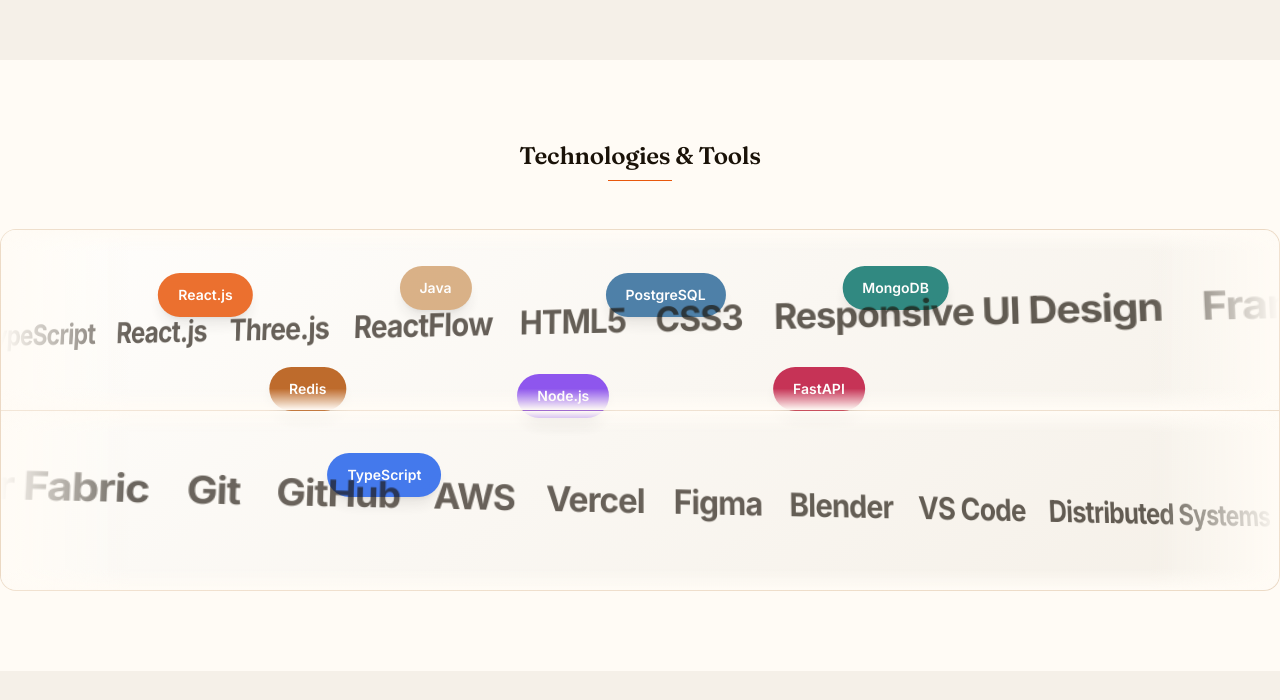
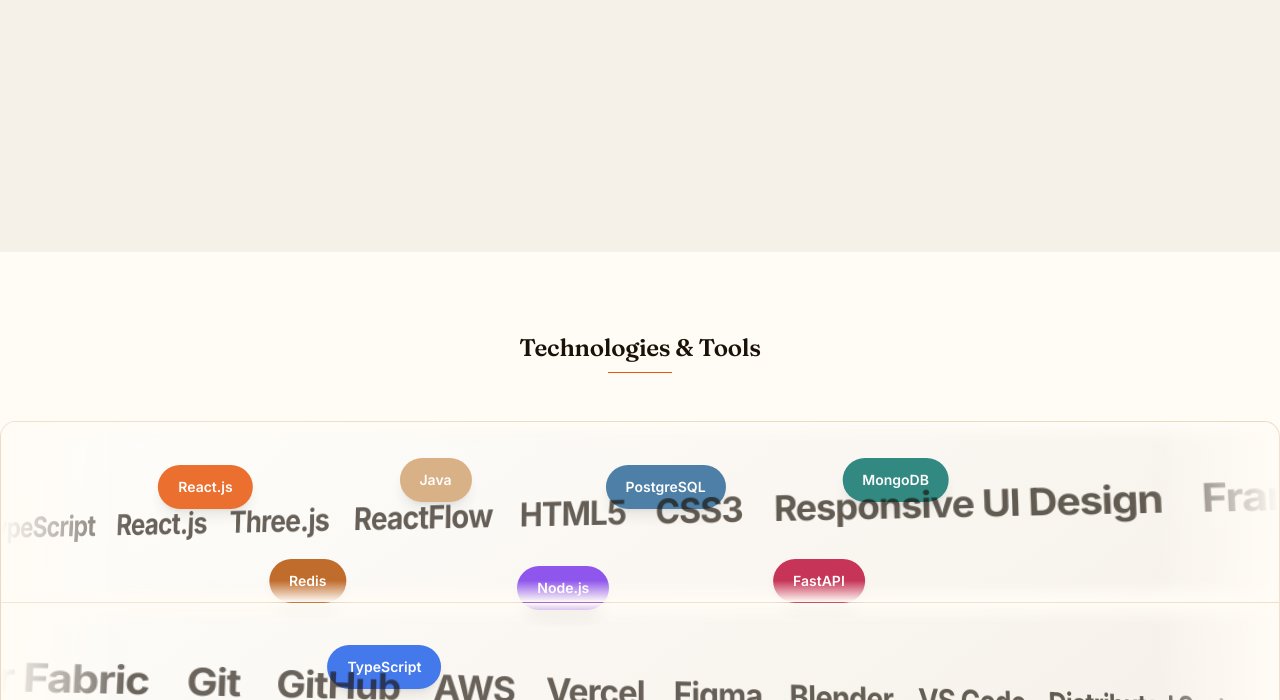
Before and after one commit to kunal202426/portfolio_website, a React (Vite) app: page / in a window 1280 px wide. Shown: the part 3215-3915 px from the top of the page. Built offline with nearby package versions, Linux system fonts and the light colour scheme.

Commit message:
Fix tumbleweed getting swallowed by the section below
Switch its wrapper from absolute-positioned near the section's bottom
edge to a normal in-flow block, so the Projects section always sizes
around it instead of the next section's background covering it.

```diff
--- a/src/components/ui/GithubTumbleweed.tsx
+++ b/src/components/ui/GithubTumbleweed.tsx
@@ -110,7 +110,7 @@
 
   if (reduce) {
     return (
-      <div className="absolute inset-x-0 bottom-6 flex justify-center pointer-events-none z-[3]">
+      <div className="relative w-full mt-10 md:mt-16 flex justify-center pointer-events-none z-[3]">
         <a
           href={resumeData.personal.github}
           target="_blank"
@@ -125,7 +125,7 @@
   }
 
   return (
-    <div className="absolute inset-x-0 bottom-4 md:bottom-8 h-28 md:h-32 pointer-events-none overflow-hidden z-[3]">
+    <div className="relative w-full mt-10 md:mt-16 h-28 md:h-32 pointer-events-none overflow-hidden z-[3]">
       {/* Desert horizon line */}
       <div
         className="absolute left-0 right-0 bottom-6 h-px"
```
